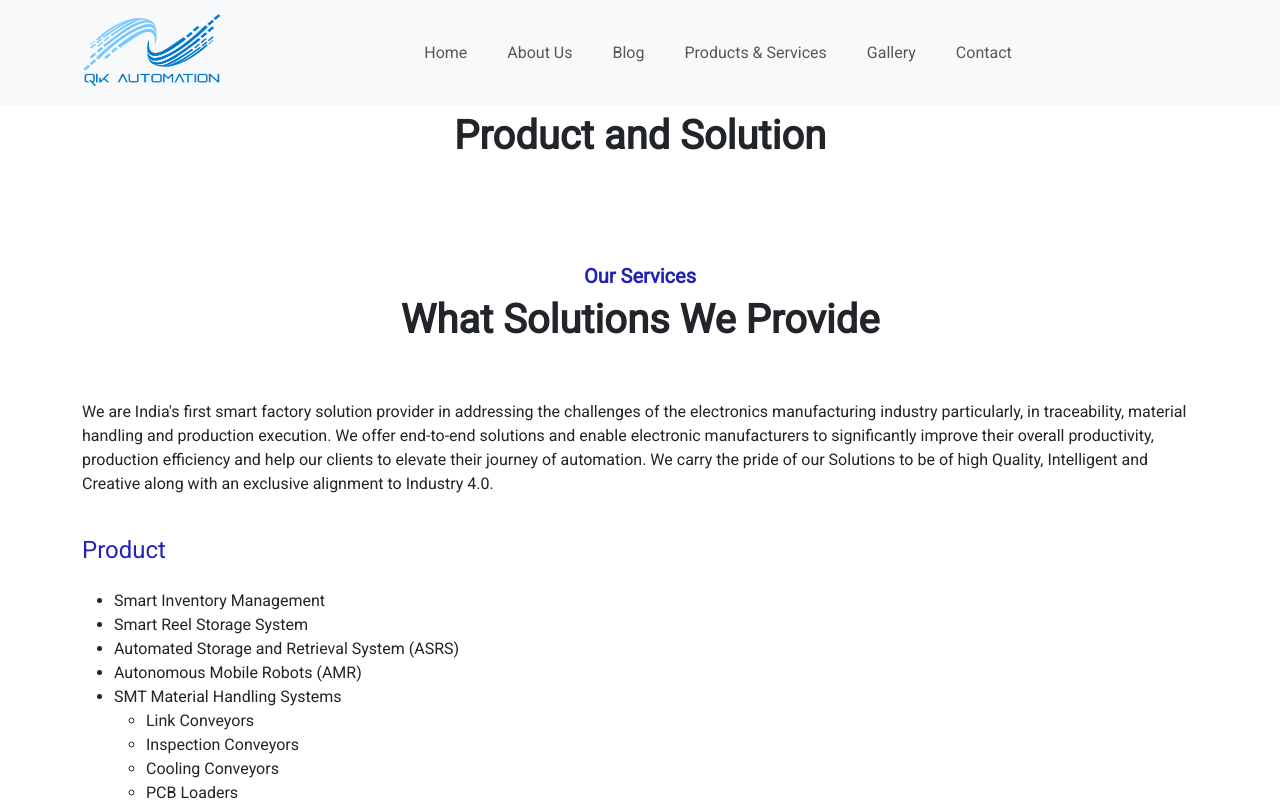
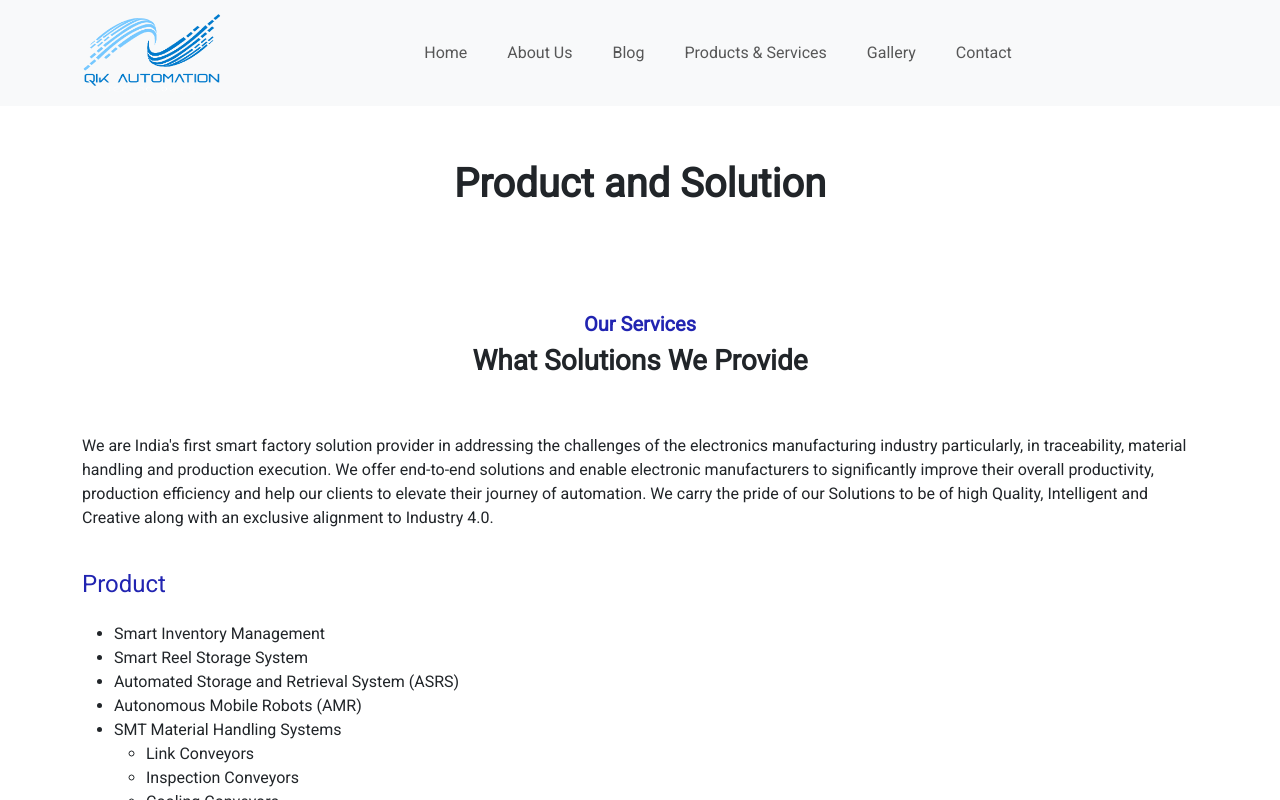
Before and after one commit to shashwath-qikautomation/Qikk, a React (Create React App) app in the folder web/: page /product in a window 1280 px wide. Built offline with nearby package versions, Linux system fonts and the light colour scheme.

Commit message:
product width set

```diff
--- a/web/src/pages/Product.jsx
+++ b/web/src/pages/Product.jsx
@@ -21,6 +21,7 @@ import { useRef } from "react";
 import Buttons from "../components/Button";
 import html2canvas from "html2canvas";
 import { jsPDF } from "jspdf";
+import "animate.css";
 import styles from "../styles/Cards.css";
 import Fade from "react-reveal";
 
@@ -38,6 +39,7 @@ function Product() {
     setShowModal(false);
   };
 
+  const Width = { width: "120px" };
   const [pageNumber, setPageNumber] = useState(1);
 
   const onDocumentLoadSuccess = ({ numPages }) => {
@@ -61,9 +63,11 @@ function Product() {
     <div>
       <Container>
         <Row className="d-flex justify-content-center mt-5 mb-5 animate__animated animate__fadeInUp">
-          <h1 className="mt-5" style={{ fontWeight: "800" }}>
-            Product and Solution
-          </h1>
+          <div className="mt-5">
+            <h1 className="mt-5" style={{ fontWeight: "800" }}>
+              <span className="line">Product and Solution</span>
+            </h1>
+          </div>
         </Row>
         <Row className="d-flex justify-content-center">
           <Col lg={12}>
@@ -74,12 +78,12 @@ function Product() {
               >
                 Our Services
               </h5>
-              <h1
+              <h3
                 className="animate__animated animate__fadeInUp"
                 style={{ fontWeight: 800 }}
               >
                 What Solutions We Provide
-              </h1>
+              </h3>
             </div>
           </Col>
         </Row>
@@ -132,7 +136,7 @@ function Product() {
           </Col>
         </Row>
         <Fade bottom>
-          <Row className="mt-4">
+          <Row className="mt-4 animate__animated animate__fadeInUp">
             <Col sm={12} md={4} lg={4}>
               <Cards
                 title="Single Lane Conveyor Series 0.5 M Cooling Conveyor QIK-500CC "
@@ -256,6 +260,7 @@ function Product() {
           <Buttons
             color="blue"
             name="Download PDF"
+            width={Width.width}
             onClick={handleDownloadPdf}
           ></Buttons>
         </div>
```
